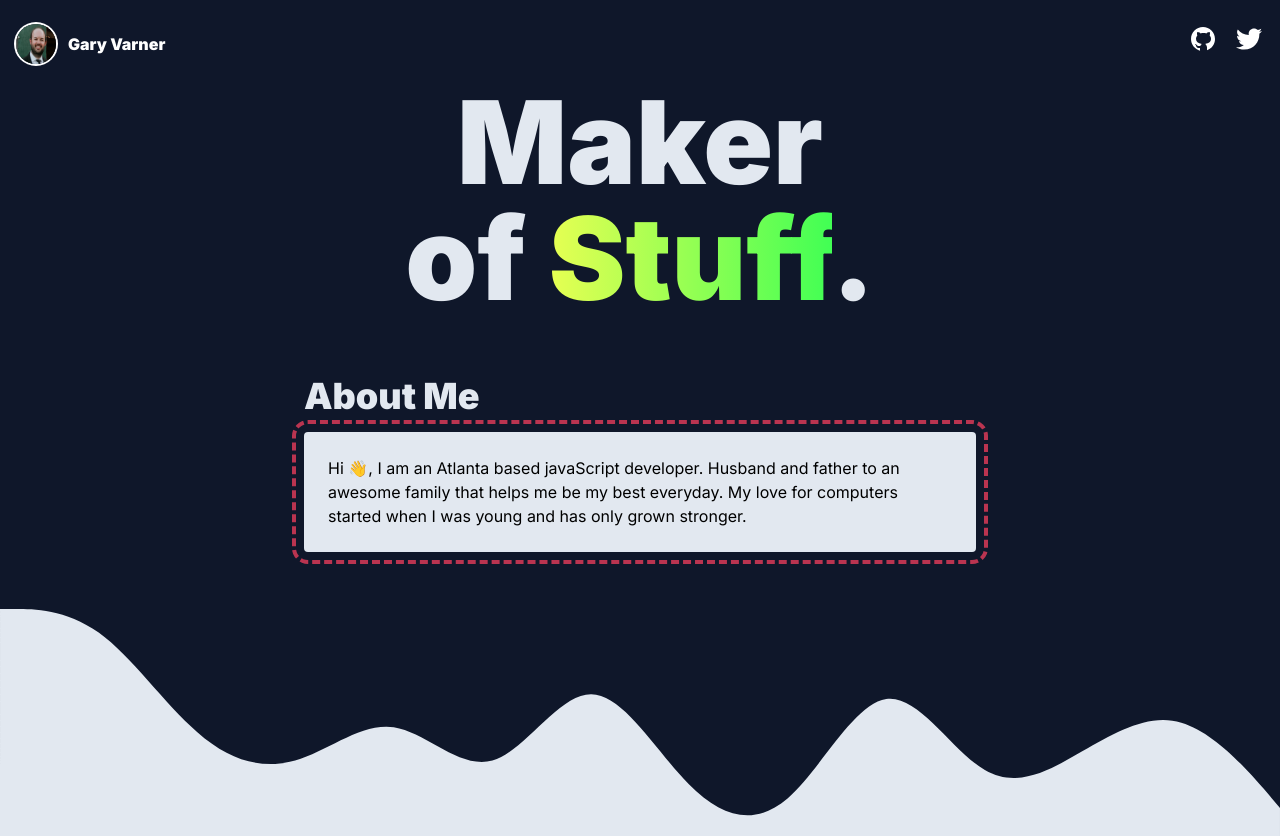
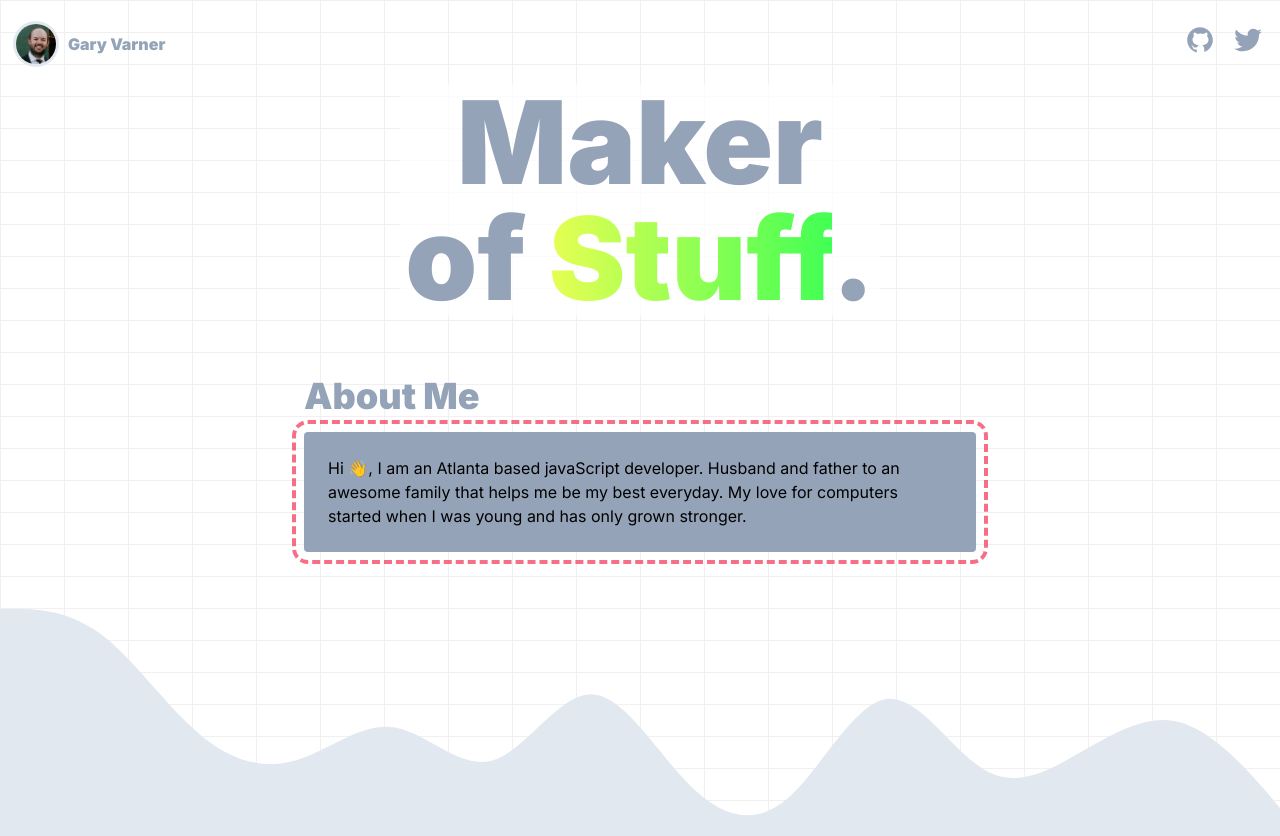
Before and after one commit to gvarner13/my-site-nextjs, a Next.js app: page / in a window 1280 px wide. Built offline with nearby package versions, Linux system fonts and the light colour scheme.

Commit message:
changed the background and the main color

```diff
--- a/pages/index.js
+++ b/pages/index.js
@@ -3,7 +3,10 @@ import { motion } from "framer-motion";
 
 export default function Home() {
   return (
-    <div className="flex flex-col items-center justify-center min-h-screen bg-slate-900">
+    <div
+      className="flex flex-col items-center justify-center min-h-screen bg-white bg-[linear-gradient(to_right,#f0f0f0_1px,transparent_1px),linear-gradient(to_bottom,#f0f0f0_1px,transparent_1px)]"
+      style={{ backgroundSize: "4rem 2rem" }}
+    >
       <Head>
         <title>Gary Varner</title>
         <link rel="icon" href="https://fav.farm/%F0%9F%98%83" />
@@ -23,15 +26,15 @@ export default function Home() {
         {/* Nav section */}
         <div className="flex justify-between w-full mt-2 p-4">
           <div className="flex items-center">
-            <div>
+            <span className="relative flex shrink-0 mx-auto h-10 w-10 overflow-hidden rounded-full ring ring-slate-200">
               <img
-                className="h-10 w-10 rounded-full ring-2 ring-white hover:grayscale"
+                className="aspect-square h-full w-full object-cover hover:grayscale"
                 src="/gary_headshot_1.jpeg"
                 alt=""
               />
-            </div>
+            </span>
             <div className="ml-3">
-              <p className="font-bold text-white">Gary Varner</p>
+              <p className="font-bold text-slate-400">Gary Varner</p>
             </div>
           </div>
           <div className="flex justify-between space-x-4">
@@ -46,10 +49,10 @@ export default function Home() {
                 xmlns="http://www.w3.org/2000/svg"
                 x="0px"
                 y="0px"
-                width="30"
-                height="30"
+                width="2rem"
+                height="2rem"
                 viewBox="0 0 30 30"
-                style={{ fill: "#fff" }}
+                className="fill-slate-400"
               >
                 {" "}
                 <path d="M15,3C8.373,3,3,8.373,3,15c0,5.623,3.872,10.328,9.092,11.63C12.036,26.468,12,26.28,12,26.047v-2.051 c-0.487,0-1.303,0-1.508,0c-0.821,0-1.551-0.353-1.905-1.009c-0.393-0.729-0.461-1.844-1.435-2.526 c-0.289-0.227-0.069-0.486,0.264-0.451c0.615,0.174,1.125,0.596,1.605,1.222c0.478,0.627,0.703,0.769,1.596,0.769 c0.433,0,1.081-0.025,1.691-0.121c0.328-0.833,0.895-1.6,1.588-1.962c-3.996-0.411-5.903-2.399-5.903-5.098 c0-1.162,0.495-2.286,1.336-3.233C9.053,10.647,8.706,8.73,9.435,8c1.798,0,2.885,1.166,3.146,1.481C13.477,9.174,14.461,9,15.495,9 c1.036,0,2.024,0.174,2.922,0.483C18.675,9.17,19.763,8,21.565,8c0.732,0.731,0.381,2.656,0.102,3.594 c0.836,0.945,1.328,2.066,1.328,3.226c0,2.697-1.904,4.684-5.894,5.097C18.199,20.49,19,22.1,19,23.313v2.734 c0,0.104-0.023,0.179-0.035,0.268C23.641,24.676,27,20.236,27,15C27,8.373,21.627,3,15,3z"></path>
@@ -66,10 +69,10 @@ export default function Home() {
                 xmlns="http://www.w3.org/2000/svg"
                 x="0px"
                 y="0px"
-                width="30"
-                height="30"
+                width="2rem"
+                height="2rem"
                 viewBox="0 0 30 30"
-                style={{ fill: "#fff" }}
+                className="fill-slate-400"
               >
                 {" "}
                 <path d="M28,6.937c-0.957,0.425-1.985,0.711-3.064,0.84c1.102-0.66,1.947-1.705,2.345-2.951c-1.03,0.611-2.172,1.055-3.388,1.295 c-0.973-1.037-2.359-1.685-3.893-1.685c-2.946,0-5.334,2.389-5.334,5.334c0,0.418,0.048,0.826,0.138,1.215 c-4.433-0.222-8.363-2.346-10.995-5.574C3.351,6.199,3.088,7.115,3.088,8.094c0,1.85,0.941,3.483,2.372,4.439 c-0.874-0.028-1.697-0.268-2.416-0.667c0,0.023,0,0.044,0,0.067c0,2.585,1.838,4.741,4.279,5.23 c-0.447,0.122-0.919,0.187-1.406,0.187c-0.343,0-0.678-0.034-1.003-0.095c0.679,2.119,2.649,3.662,4.983,3.705 c-1.825,1.431-4.125,2.284-6.625,2.284c-0.43,0-0.855-0.025-1.273-0.075c2.361,1.513,5.164,2.396,8.177,2.396 c9.812,0,15.176-8.128,15.176-15.177c0-0.231-0.005-0.461-0.015-0.69C26.38,8.945,27.285,8.006,28,6.937z"></path>
@@ -78,12 +81,12 @@ export default function Home() {
           </div>
         </div>
         <motion.div
-          className="w-[400px] mt-6"
+          className="w-[400px] mt-6 bg-white/75 rounded"
           initial={{ scale: 0 }}
           animate={{ scale: 1.2 }}
           transition={{ type: "spring", stiffness: 150, damping: 20 }}
         >
-          <h1 className="text-8xl font-black text-slate-200">
+          <h1 className="text-8xl font-black text-slate-400">
             Maker of{" "}
             <span
               style={{
@@ -98,8 +101,8 @@ export default function Home() {
           </h1>
         </motion.div>
         <div className="mt-20 text-left">
-          <h2 className="text-4xl font-black text-slate-200">About Me</h2>
-          <div className="outline-dashed outline-offset-8 outline-4 outline-rose-500/75 rounded bg-slate-200 p-6 max-w-2xl mt-4">
+          <h2 className="text-4xl font-black text-slate-400">About Me</h2>
+          <div className="outline-dashed outline-offset-8 outline-4 outline-rose-500/75 rounded bg-slate-400 p-6 max-w-2xl mt-4">
             <p>
               Hi 👋, I am an Atlanta based javaScript developer. Husband and
               father to an awesome family that helps me be my best everyday. My
```
